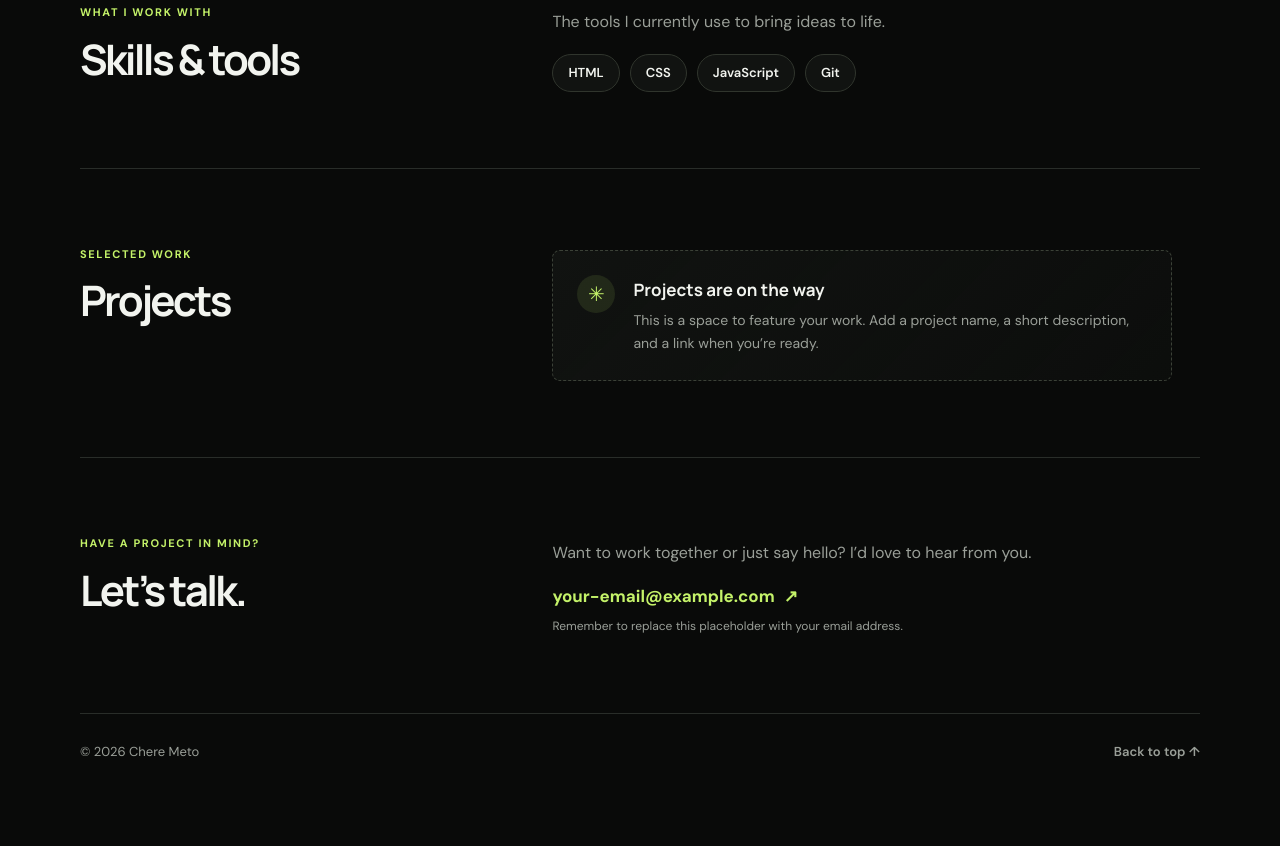
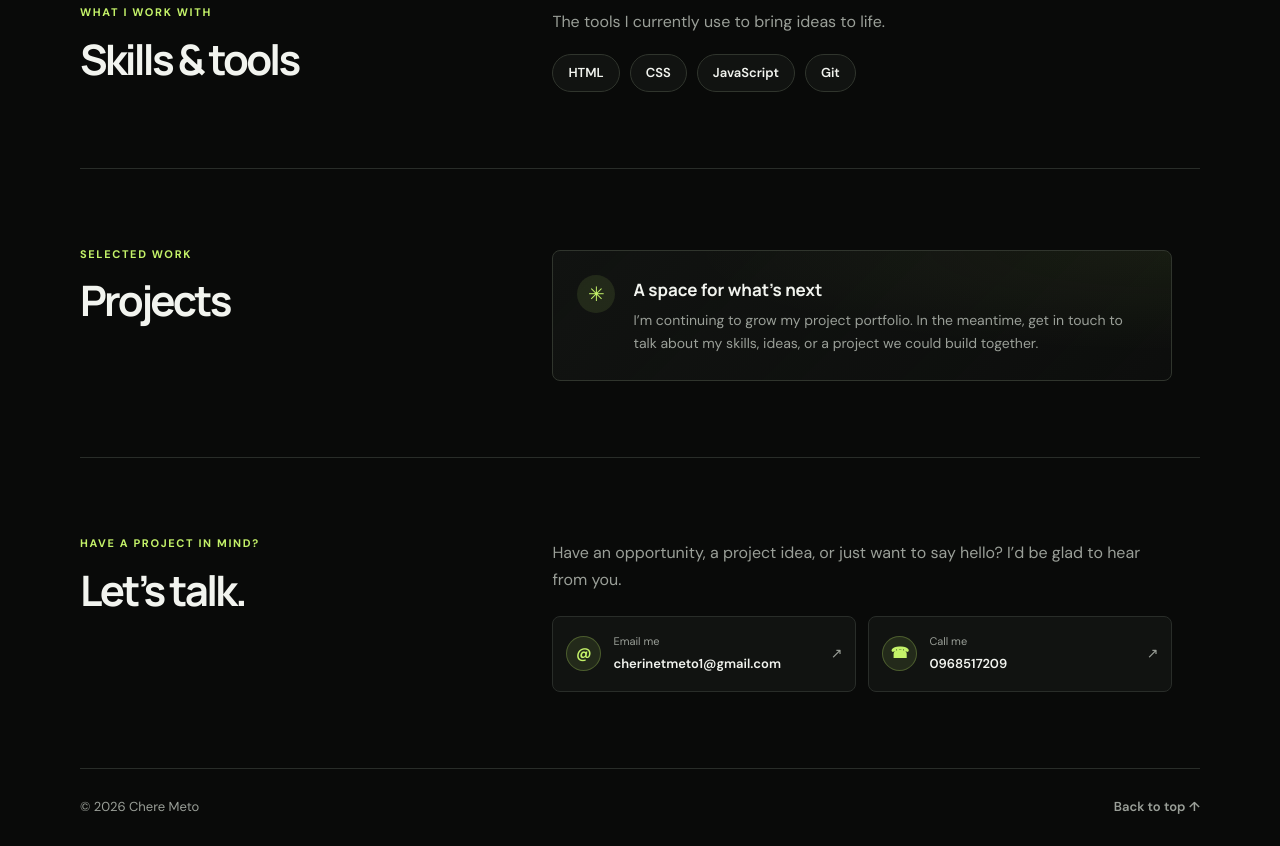
Before and after one commit to chere-meto/portifolio-web, a plain HTML site: page index.html in a window 1280 px wide. Shown: the part 1080-1926 px from the top of the page. Before the commit the page ends 1871 px from the top, so only its background shows below. Drawn offline with Linux system fonts and the light colour scheme.

Commit message:
adding the email and phone number

```diff
--- a/index.html
+++ b/index.html
@@ -50,15 +50,15 @@
           </div>
         </div>
         <div class="portrait-wrap">
-          <div class="portrait-frame" role="img" aria-label="Placeholder for Chere Meto's portrait">
+          <div class="portrait-frame" role="img" aria-label="Abstract monogram illustration for Chere Meto">
             <div class="portrait-art" aria-hidden="true">
               <span class="portrait-orbit portrait-orbit-one"></span>
               <span class="portrait-orbit portrait-orbit-two"></span>
               <span class="portrait-monogram">CM</span>
             </div>
             <div class="portrait-label">
-              <span class="portrait-add-icon" aria-hidden="true">+</span>
-              <span><strong>Your photo goes here</strong><small>Replace this frame with your portrait</small></span>
+              <span class="portrait-add-icon" aria-hidden="true">✳</span>
+              <span><strong>Thoughtful by design</strong><small>Useful ideas, built for the web</small></span>
             </div>
           </div>
           <span class="portrait-index" aria-hidden="true">01 / THE CREATIVE</span>
@@ -73,9 +73,9 @@
           </div>
           <div class="section-content">
             <p>
-              I'm Chere Meto, a software developer interested in creating simple, useful digital
-              experiences. I enjoy learning new technologies and turning ideas into working
-              projects.
+              I’m Chere Meto, a software developer focused on creating clear, useful digital
+              experiences. I enjoy learning new technologies, solving practical problems, and
+              turning ideas into thoughtful work for the web.
             </p>
           </div>
         </section>
@@ -105,10 +105,10 @@
             <div class="empty-state">
               <span class="empty-state-icon" aria-hidden="true">✳</span>
               <div>
-                <h3>Projects are on the way</h3>
+                <h3>A space for what’s next</h3>
                 <p>
-                  This is a space to feature your work. Add a project name, a short description,
-                  and a link when you’re ready.
+                  I’m continuing to grow my project portfolio. In the meantime, get in touch to
+                  talk about my skills, ideas, or a project we could build together.
                 </p>
               </div>
             </div>
@@ -121,11 +121,26 @@
             <h2 id="contact-title">Let’s talk.</h2>
           </div>
           <div class="section-content">
-            <p>Want to work together or just say hello? I’d love to hear from you.</p>
-            <a class="email-link" href="mailto:your-email@example.com">
-              your-email@example.com <span aria-hidden="true">↗</span>
-            </a>
-            <p class="hint">Remember to replace this placeholder with your email address.</p>
+            <p>
+              Have an opportunity, a project idea, or just want to say hello? I’d be glad to hear
+              from you.
+            </p>
+            <div class="contact-links">
+              <a class="contact-card" href="mailto:cherinetmeto1@gmail.com">
+                <span class="contact-icon" aria-hidden="true">@</span>
+                <span class="contact-detail">
+                  <small>Email me</small><strong>cherinetmeto1@gmail.com</strong>
+                </span>
+                <span class="contact-arrow" aria-hidden="true">↗</span>
+              </a>
+              <a class="contact-card" href="tel:0968517209">
+                <span class="contact-icon" aria-hidden="true">☎</span>
+                <span class="contact-detail">
+                  <small>Call me</small><strong>0968517209</strong>
+                </span>
+                <span class="contact-arrow" aria-hidden="true">↗</span>
+              </a>
+            </div>
           </div>
         </section>
       </div>
--- a/script.js
+++ b/script.js
@@ -20,3 +20,23 @@ if (menuToggle && navigation) {
     }
   });
 }
+
+if ("IntersectionObserver" in window) {
+  const revealTargets = document.querySelectorAll(".hero-copy, .portrait-wrap, .section");
+  const revealObserver = new IntersectionObserver(
+    (entries, observer) => {
+      entries.forEach((entry) => {
+        if (entry.isIntersecting) {
+          entry.target.classList.add("is-visible");
+          observer.unobserve(entry.target);
+        }
+      });
+    },
+    { threshold: 0.12 },
+  );
+
+  revealTargets.forEach((target) => {
+    target.classList.add("reveal");
+    revealObserver.observe(target);
+  });
+}
--- a/style.css
+++ b/style.css
@@ -90,10 +90,33 @@ button:focus-visible {
   transition: color 160ms ease;
 }
 
+.navigation a {
+  position: relative;
+}
+
+.navigation a::after {
+  position: absolute;
+  right: 0;
+  bottom: -7px;
+  left: 0;
+  height: 1px;
+  background: var(--accent);
+  content: "";
+  transform: scaleX(0);
+  transform-origin: right;
+  transition: transform 180ms ease;
+}
+
 .navigation a:hover,
 .site-footer a:hover,
 .text-link:hover {
   color: var(--accent);
+}
+
+.navigation a:hover::after,
+.navigation a:focus-visible::after {
+  transform: scaleX(1);
+  transform-origin: left;
 }
 
 .menu-toggle {
@@ -183,7 +206,7 @@ button:focus-visible {
   align-items: center;
   gap: 12px;
   border: 1px solid var(--accent);
-  border-radius: 5px;
+  border-radius: 7px;
   padding: 0 19px;
   background: var(--accent);
   color: #11140d;
@@ -192,16 +215,34 @@ button:focus-visible {
   transition: background 160ms ease, transform 160ms ease;
 }
 
-.button:hover {
+.button:hover,
+.button:focus-visible {
   transform: translateY(-2px);
   border-color: var(--accent-strong);
   background: var(--accent-strong);
+}
+
+.button:active {
+  transform: translateY(0);
 }
 
 .text-link {
   color: var(--text);
   font-size: 14px;
   font-weight: 600;
+}
+
+.text-link span,
+.email-link span,
+.contact-arrow {
+  display: inline-block;
+  transition: transform 160ms ease;
+}
+
+.text-link:hover span,
+.email-link:hover span,
+.contact-card:hover .contact-arrow {
+  transform: translate(3px, -2px);
 }
 
 .portrait-wrap {
@@ -413,10 +454,12 @@ button:focus-visible {
   display: flex;
   align-items: flex-start;
   gap: 18px;
-  border: 1px dashed #3b4137;
+  border: 1px solid #30352d;
   border-radius: 8px;
   padding: 24px;
-  background: linear-gradient(135deg, var(--surface), rgb(17 19 17 / 45%));
+  background:
+    radial-gradient(ellipse at 100% 0, rgb(196 242 105 / 6%), transparent 55%),
+    linear-gradient(135deg, var(--surface), rgb(17 19 17 / 45%));
 }
 
 .empty-state-icon {
@@ -447,19 +490,74 @@ button:focus-visible {
   border-bottom: 0;
 }
 
-.email-link {
-  display: inline-flex;
+.contact-links {
+  display: grid;
+  grid-template-columns: repeat(2, minmax(0, 1fr));
+  gap: 12px;
+  margin-top: 22px;
+}
+
+.contact-card {
+  display: flex;
+  min-width: 0;
+  min-height: 76px;
   align-items: center;
-  gap: 9px;
-  margin-top: 16px;
+  gap: 12px;
+  border: 1px solid var(--line);
+  border-radius: 8px;
+  padding: 13px;
+  background: var(--surface);
+  transition: border-color 180ms ease, background 180ms ease, transform 180ms ease;
+}
+
+.contact-card:hover,
+.contact-card:focus-visible {
+  transform: translateY(-3px);
+  border-color: rgb(196 242 105 / 55%);
+  background: var(--surface-raised);
+}
+
+.contact-icon {
+  display: grid;
+  width: 35px;
+  height: 35px;
+  flex: 0 0 auto;
+  place-items: center;
+  border: 1px solid rgb(196 242 105 / 25%);
+  border-radius: 50%;
+  background: var(--accent-soft);
   color: var(--accent);
-  font-size: 17px;
+  font-size: 15px;
   font-weight: 700;
 }
 
-.hint {
-  margin-top: 5px !important;
-  font-size: 12px !important;
+.contact-detail {
+  min-width: 0;
+}
+
+.contact-detail small,
+.contact-detail strong {
+  display: block;
+  overflow: hidden;
+  text-overflow: ellipsis;
+  white-space: nowrap;
+}
+
+.contact-detail small {
+  margin-bottom: 3px;
+  color: var(--muted);
+  font-size: 11px;
+}
+
+.contact-detail strong {
+  font-size: 13px;
+  font-weight: 600;
+}
+
+.contact-arrow {
+  margin-left: auto;
+  color: var(--muted);
+  font-size: 14px;
 }
 
 .site-footer {
@@ -501,6 +599,10 @@ button:focus-visible {
     grid-template-columns: minmax(160px, 0.75fr) minmax(0, 1.25fr);
     gap: 35px;
     padding-block: 62px;
+  }
+
+  .contact-links {
+    grid-template-columns: 1fr;
   }
 }
 
@@ -586,6 +688,10 @@ button:focus-visible {
     padding-block: 48px;
   }
 
+  .contact-card {
+    padding-inline: 15px;
+  }
+
   .section-heading h2 br {
     display: none;
   }
@@ -609,3 +715,16 @@ button:focus-visible {
     transition-duration: 0.01ms !important;
   }
 }
+
+@media (prefers-reduced-motion: no-preference) {
+  .reveal {
+    opacity: 0;
+    transform: translateY(18px);
+    transition: opacity 600ms ease, transform 600ms ease;
+  }
+
+  .reveal.is-visible {
+    opacity: 1;
+    transform: translateY(0);
+  }
+}
```
